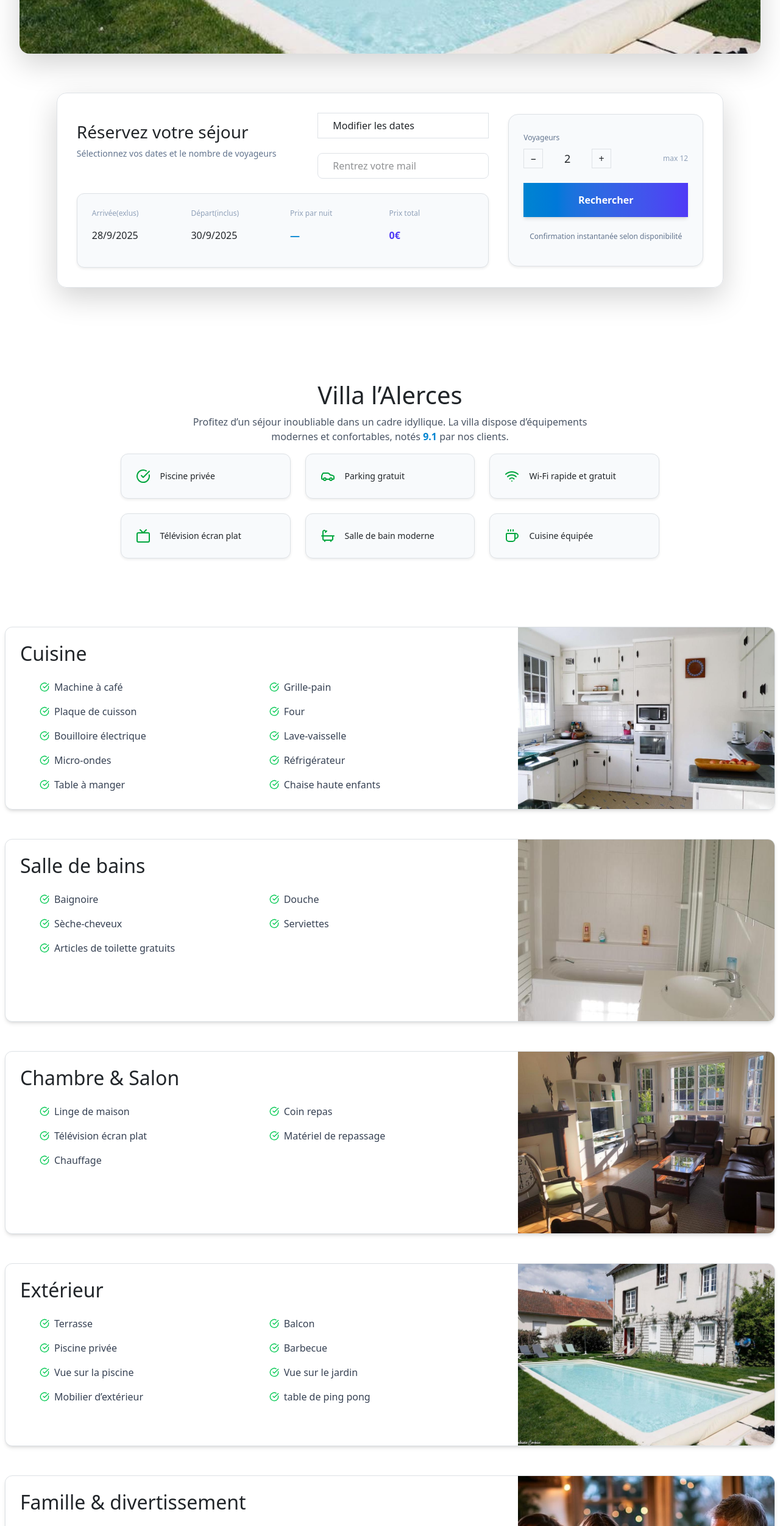
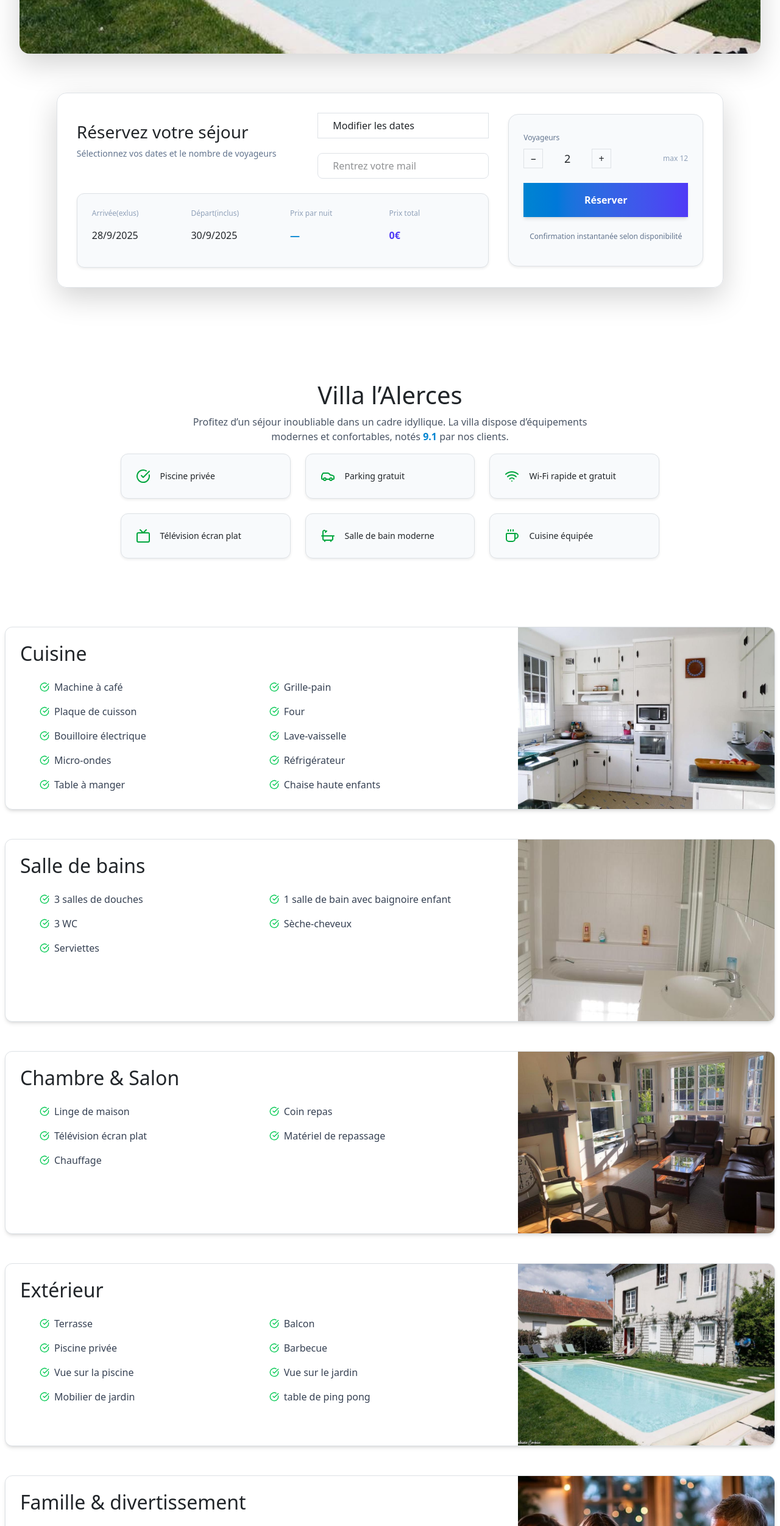
Before and after one commit to ElazarCohen1/solange-gite-website, a React (Vite) app in the folder frontend/: page / in a window 1280 px wide. Shown: the part 688-3191 px from the top of the page at 61% size. Built offline with nearby package versions, Linux system fonts and the light colour scheme; no server answers.

Commit message:
the endDate was not taken in count so i added it, i delete some text in the about(exterieur,salle de bains)

```diff
--- a/frontend/src/components/reservation.jsx
+++ b/frontend/src/components/reservation.jsx
@@ -7,6 +7,8 @@ import "react-date-range/dist/styles.css";
 import "react-date-range/dist/theme/default.css";
 
 export default function ReservationSearchBar() {
+  // for the reservation button
+  const [loading, setLoading] = useState(false);
   const [priceTotal, setpriceTotal] = useState(0);
 
   const [range, setRange] = useState([
@@ -106,7 +108,8 @@ export default function ReservationSearchBar() {
       alert("La date de départ doit être après la date d'arrivée.");
       return;
     }
-
+    try{
+      setLoading(true);
       const res = await fetch("http://localhost:8080/reserve", {
       method: "POST",
       headers: { "Content-Type": "application/json" },
@@ -119,6 +122,12 @@ export default function ReservationSearchBar() {
       } else {
         alert(`Erreur: ${data.message}`);
       }
+    }catch(err){
+      alert(`Erreur lors de la réservation: ${err.message}`);
+    }finally{
+      setLoading(false);
+    }
+
   };
 
 
@@ -284,7 +293,11 @@ export default function ReservationSearchBar() {
               onClick={handleReserve}
               className="w-full inline-flex items-center justify-center gap-2 px-5 py-3 rounded-xl bg-gradient-to-r from-sky-600 to-indigo-600 text-white font-semibold shadow-md hover:scale-[1.01] transition-transform"
             >
-              Rechercher
+              {!loading ? (
+                  <span>Réserver</span>
+
+              ): <span>⏳ Reservation en cours...</span>
+              }
             </button>
 
             <p className="text-center text-xs text-slate-500">
--- a/frontend/src/pages/About.jsx
+++ b/frontend/src/pages/About.jsx
@@ -32,7 +32,7 @@ export default function About() {
       title: "Salle de bains",
       image: salle_bains,
       items: [
-        "Baignoire", "Douche", "Sèche-cheveux", "Serviettes", "Articles de toilette gratuits"
+        "3 salles de douches"," 1 salle de bain avec baignoire enfant","3 WC", "Sèche-cheveux", "Serviettes"
       ],
     },
     {
@@ -48,7 +48,7 @@ export default function About() {
       image: piscine,
       items: [
         "Terrasse", "Balcon", "Piscine privée", "Barbecue",
-        "Vue sur la piscine", "Vue sur le jardin", "Mobilier d’extérieur","table de ping pong"
+        "Vue sur la piscine", "Vue sur le jardin", "Mobilier de jardin","table de ping pong"
       ],
     },
     {
--- a/frontend/src/pages/CancelReservation.jsx
+++ b/frontend/src/pages/CancelReservation.jsx
@@ -11,6 +11,15 @@ export default function CancelReservation() {
   const start = searchParams.get("start");
   const end = searchParams.get("end");
   const email = searchParams.get("email");
+  const formatDateForEmail = (dateString) => {
+    const date = new Date(dateString);
+    return date.toLocaleDateString('fr-FR', {
+      weekday: 'long',
+      year: 'numeric',
+      month: 'long',
+      day: 'numeric'
+    });
+  };
 
   const handleCancel = async () => {
     setLoading(true);
@@ -23,6 +32,7 @@ export default function CancelReservation() {
 
       const data = await res.json();
       if (data.success) {
+        console.log("Réservation annulée avec succès.");
         setCanceled(true);
       } else {
         setCanceled(false);
@@ -55,7 +65,7 @@ export default function CancelReservation() {
       {!canceled ? (
         <div className="bg-white shadow-xl rounded-2xl p-8 w-full max-w-md text-center">
           <h2 className="text-2xl font-bold mb-4">Annuler ma réservation</h2>
-          <p className="mb-2">📅 Du <b>{start}</b> au <b>{end}</b></p>
+          <p className="mb-2">📅 Du <b>{formatDateForEmail(start)}</b> au <b>{formatDateForEmail(end)}</b></p>
           <p className="mb-6">👤 Réservation faite avec : <b>{email}</b></p>
 
           {!loading ? (
@@ -84,7 +94,7 @@ export default function CancelReservation() {
         </div>
       ) : canceled ? (
         <div className="bg-green-100 border border-green-400 text-green-700 px-6 py-4 rounded-lg shadow-md text-center">
-          ✅ Votre réservation du <b>{start}</b> au <b>{end}</b> a bien été annulée.
+          ✅ Votre réservation du <b>{formatDateForEmail(start)}</b> au <b>{formatDateForEmail(end)}</b> a bien été annulée.
         </div>
       ) : (
         <div className="bg-red-100 border border-red-400 text-red-700 px-6 py-4 rounded-lg shadow-md text-center">
```
Also changed, not shown: 1 other file (tests, documents, lock files or other folders). Lines whose indentation alone changed are shown as unchanged.
